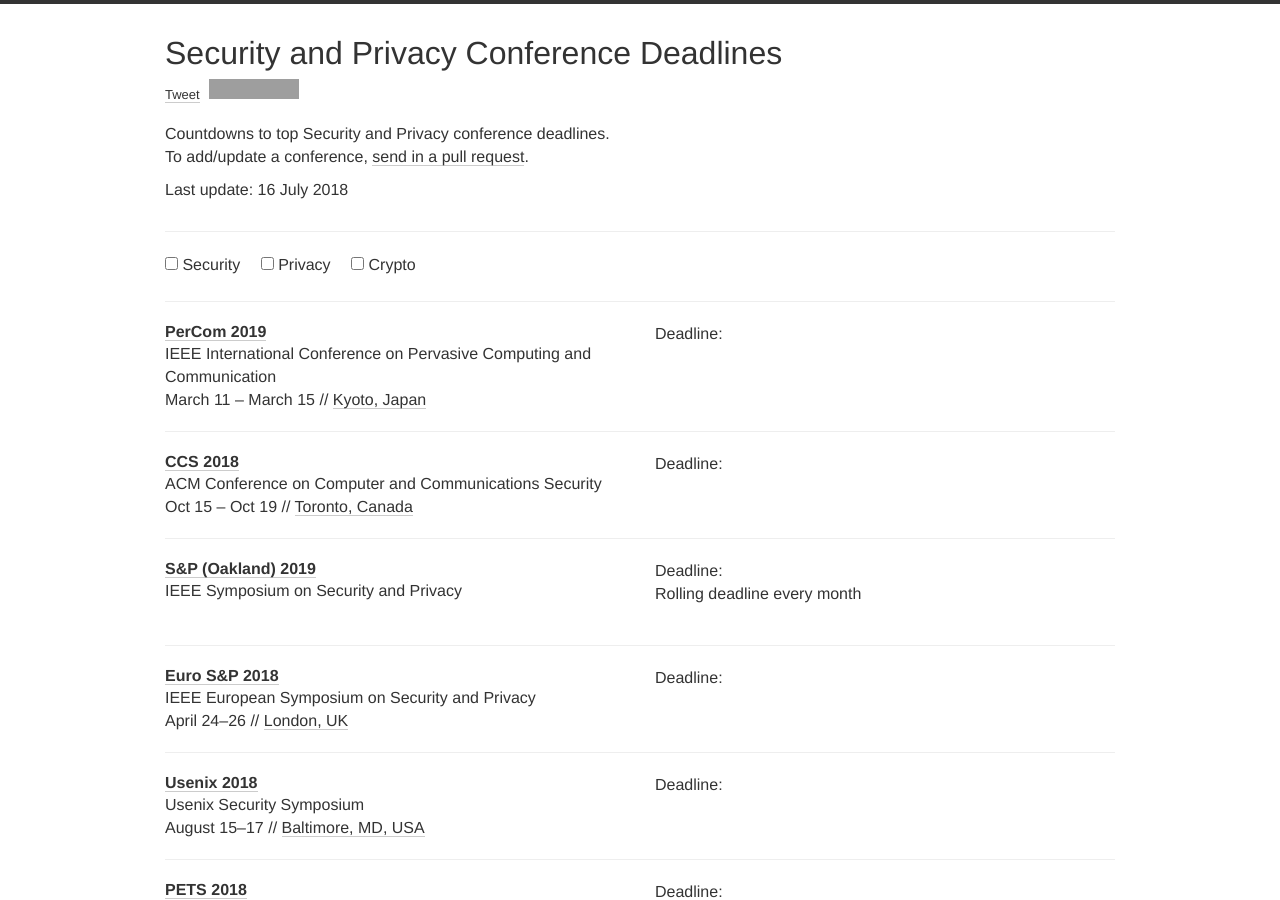
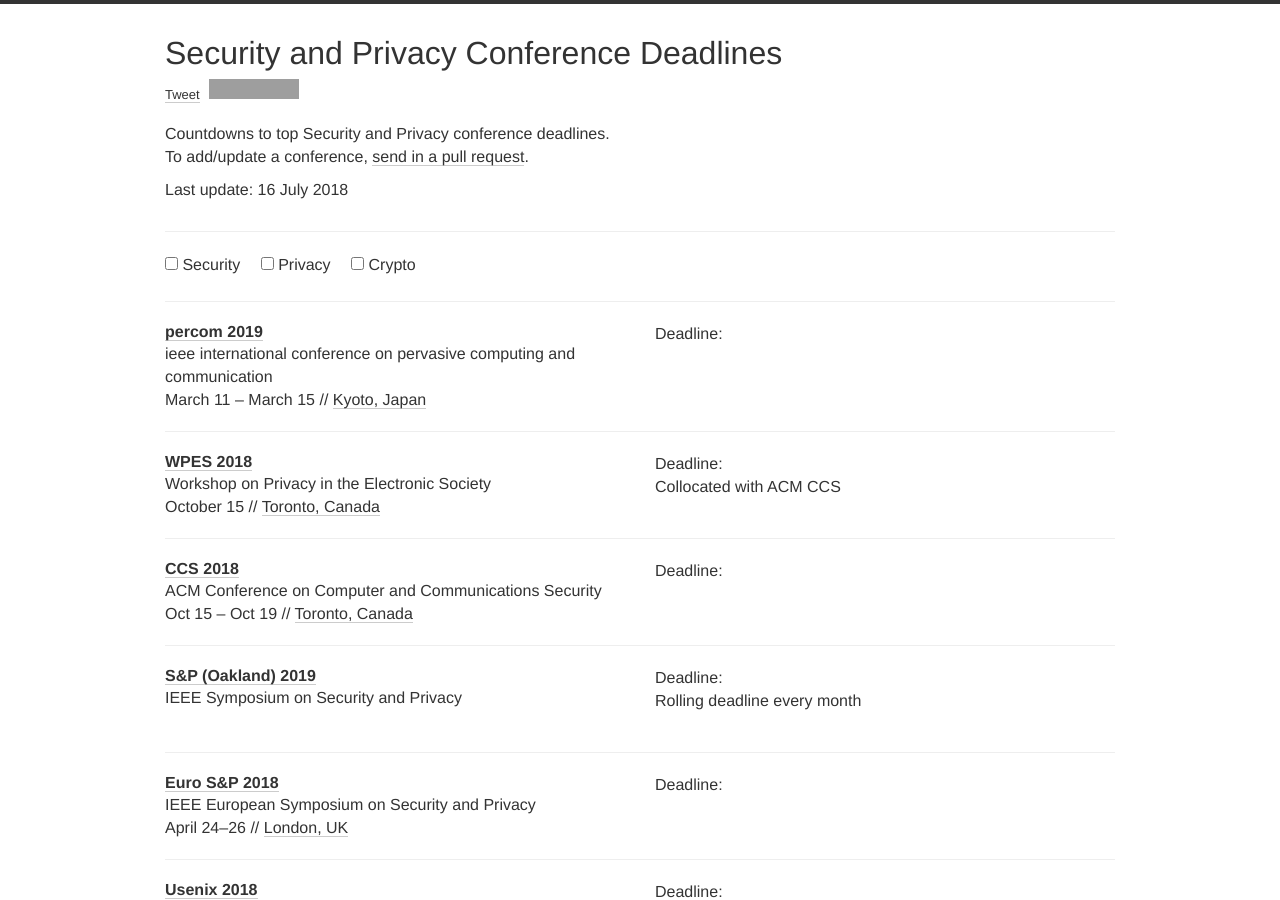
Before and after one commit to sec-deadlines/sec-deadlines.github.io, a Jekyll site: the page built from index.html, in a window 1280 px wide and 900 px high. Built offline with Jekyll 4.4.1, drawn with Linux system fonts in a browser that asks for light colours; nearby versions of some CDN libraries; comment, search, counter and statistics services are not loaded; grey boxes are pictures that could not be loaded.

Commit message:
Add WPES

```diff
--- a/_data/conferences.yml
+++ b/_data/conferences.yml
@@ -1,12 +1,23 @@
 ---
-- name: PerCom
-  description: IEEE International Conference on Pervasive Computing and Communication
+- name: percom
+  description: ieee international conference on pervasive computing and communication
   year: 2019
   link: http://www.percom.org/
   deadline: "2018-09-14 23:59"
   date: "March 11 - March 15"
   place: Kyoto, Japan
   tags: [SEC, PRIV]
+
+- name: WPES
+  description: Workshop on Privacy in the Electronic Society
+  year: 2018
+  link: http://www.wpes.tech
+  deadline: "2018-07-25 23:59"
+  comment: Collocated with ACM CCS
+  date: "October 15"
+  place: Toronto, Canada
+  timezone: Etc/GMT+11
+  tags: [PRIV]
 
 - name: CCS
   description: ACM Conference on Computer and Communications Security
```
